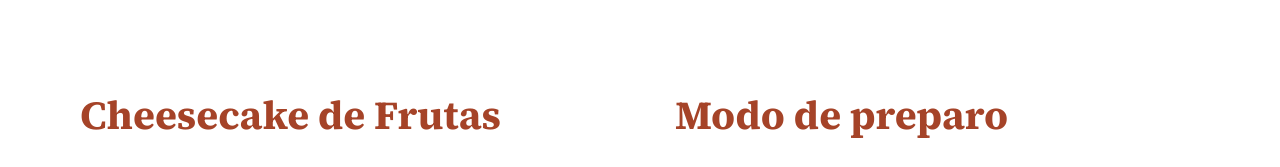
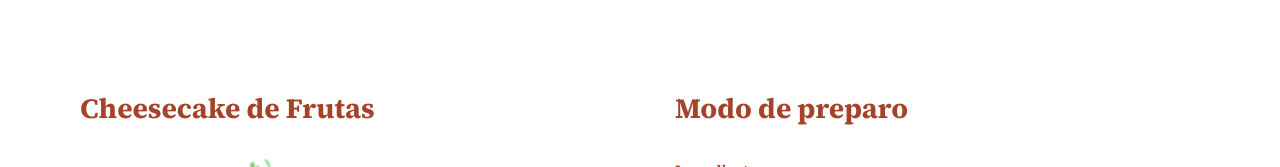
Before and after one commit to fespschulte/RS-Explorer-03-Project-03, a plain HTML site: page index.html in a window 1280 px wide. Shown: the top 167 px of the page. Drawn offline with Linux system fonts and the light colour scheme.

Commit message:
ajuste de erro

```diff
--- a/style.css
+++ b/style.css
@@ -77,14 +77,14 @@ ul {
         max-width: 52.5rem;
 
     }
-    h1, h2 {
+    /* h1, h2 {
         font-size: 4rem;
         line-height: 5rem;
     }
     p, li, strong {
         font-size: 2rem;
         line-height: 2.5rem;
-    }
+    }*/
     button {
         padding: 1rem 2rem;
         font-size: 1.4rem;
```
